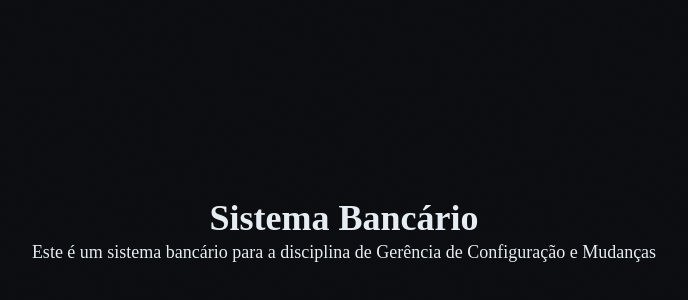
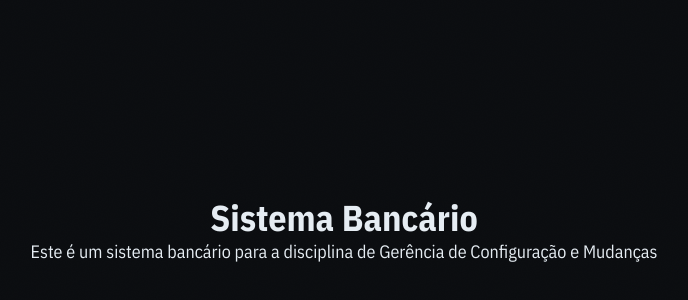
Before and after one commit to BlackbirdBlina/Sistema-Bancario-GitLab-Flow, a Next.js app: page / in a window 1280 px wide. Shown: the part 168-468 px from the top of the page, without its empty margins (296-984 px from the left). Built offline with nearby package versions, Linux system fonts and the light colour scheme.

Commit message:
style: atualiza fontes

```diff
--- a/src/app/layout.tsx
+++ b/src/app/layout.tsx
@@ -1,15 +1,18 @@
 import type { Metadata } from "next";
-import { Geist, Geist_Mono } from "next/font/google";
+import { IBM_Plex_Sans_Condensed, JetBrains_Mono } from "next/font/google";
 import "./globals.css";
 
-const geistSans = Geist({
-  variable: "--font-geist-sans",
+const ibmPlexCondensed = IBM_Plex_Sans_Condensed({
+  variable: "--font-display",
   subsets: ["latin"],
+  weight: ["400", "500", "600", "700"],
+  display: "swap",
 });
 
-const geistMono = Geist_Mono({
-  variable: "--font-geist-mono",
+const jetbrainsMono = JetBrains_Mono({
+  variable: "--font-mono",
   subsets: ["latin"],
+  display: "swap",
 });
 
 export const metadata: Metadata = {
@@ -26,9 +29,9 @@ export default function RootLayout({
   return (
     <html
       lang="pt-BR"
-      className={`${geistSans.variable} ${geistMono.variable} h-full antialiased`}
+      className={`${ibmPlexCondensed.variable} ${jetbrainsMono.variable} h-full`}
     >
-      <body className="min-h-full flex flex-col">{children}</body>
+      <body className="h-full">{children}</body>
     </html>
   );
 }
```
